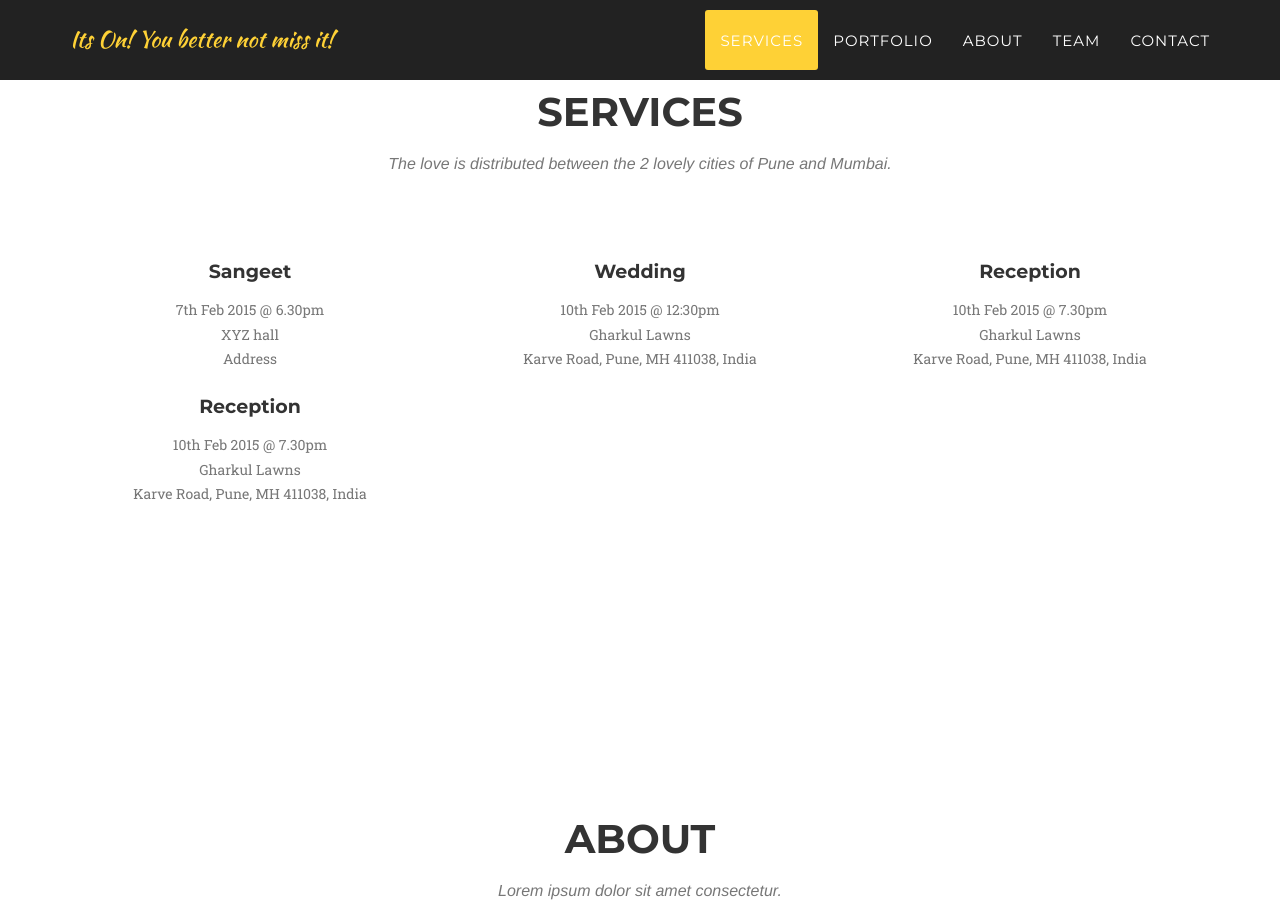
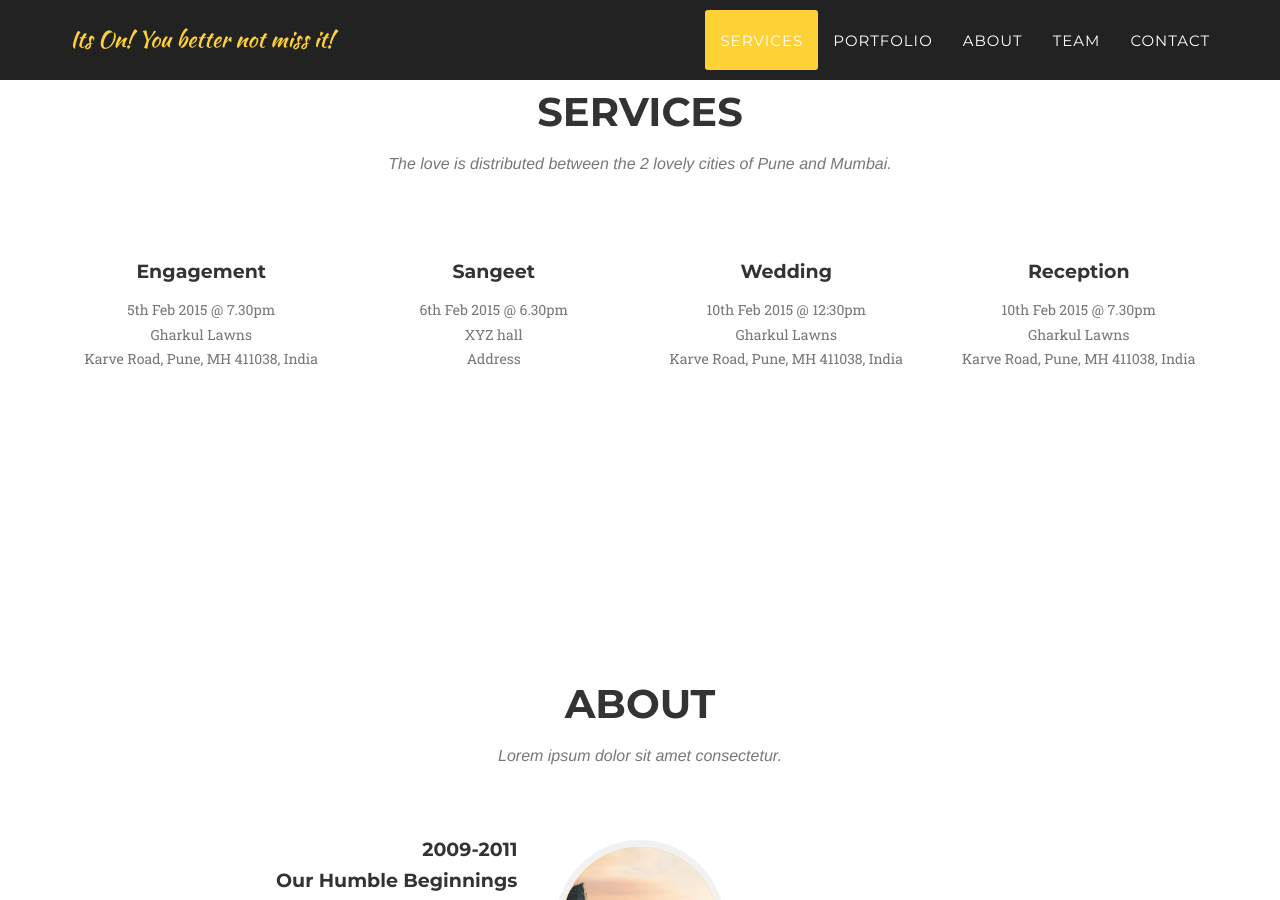
Before and after one commit to ajkl/wedding-invite, a Jekyll site: the page built from index.html, in a window 1280 px wide and 900 px high, scrolled down 818 px. Built offline with Jekyll 4.4.1, drawn with Linux system fonts in a browser that asks for light colours; some web fonts are replaced.

Commit message:
Update services.html

```diff
--- a/_includes/services.html
+++ b/_includes/services.html
@@ -8,16 +8,25 @@
                 </div>
             </div>
             <div class="row text-center">
-                <div class="col-md-4">
+                <div class="col-md-3">
+                    <!--<span class="fa-stack fa-4x">
+                        <i class="fa fa-circle fa-stack-2x text-primary"></i>
+                        <i class="fa fa-lock fa-stack-1x fa-inverse"></i>
+                    </span>
+                    -->
+                    <h4 class="service-heading">Engagement</h4>
+                    <p class="text-muted">5th Feb 2015 @ 7.30pm<br>Gharkul Lawns<br>Karve Road, Pune, MH 411038, India</p>
+                </div>
+                <div class="col-md-3">
                     <!--<span class="fa-stack fa-4x">
                         <i class="fa fa-circle fa-stack-2x text-primary"></i>
                         <i class="fa fa-shopping-cart fa-stack-1x fa-inverse"></i>
                     </span>
                     -->
                     <h4 class="service-heading">Sangeet</h4>
-                    <p class="text-muted">7th Feb 2015 @ 6.30pm<br>XYZ hall<br>Address</p>
+                    <p class="text-muted">6th Feb 2015 @ 6.30pm<br>XYZ hall<br>Address</p>
                 </div>
-                <div class="col-md-4">
+                <div class="col-md-3">
                     <!--<span class="fa-stack fa-4x">
                         <i class="fa fa-circle fa-stack-2x text-primary"></i>
                         <i class="fa fa-laptop fa-stack-1x fa-inverse"></i>
@@ -26,16 +35,7 @@
                     <h4 class="service-heading">Wedding</h4>
                     <p class="text-muted">10th Feb 2015 @ 12:30pm<br>Gharkul Lawns<br>Karve Road, Pune, MH 411038, India</p>
                 </div>
-                <div class="col-md-4">
-                    <!--<span class="fa-stack fa-4x">
-                        <i class="fa fa-circle fa-stack-2x text-primary"></i>
-                        <i class="fa fa-lock fa-stack-1x fa-inverse"></i>
-                    </span>
-                    -->
-                    <h4 class="service-heading">Reception</h4>
-                    <p class="text-muted">10th Feb 2015 @ 7.30pm<br>Gharkul Lawns<br>Karve Road, Pune, MH 411038, India</p>
-                </div>
-                <div class="col-md-4">
+                <div class="col-md-3">
                     <!--<span class="fa-stack fa-4x">
                         <i class="fa fa-circle fa-stack-2x text-primary"></i>
                         <i class="fa fa-lock fa-stack-1x fa-inverse"></i>
```
